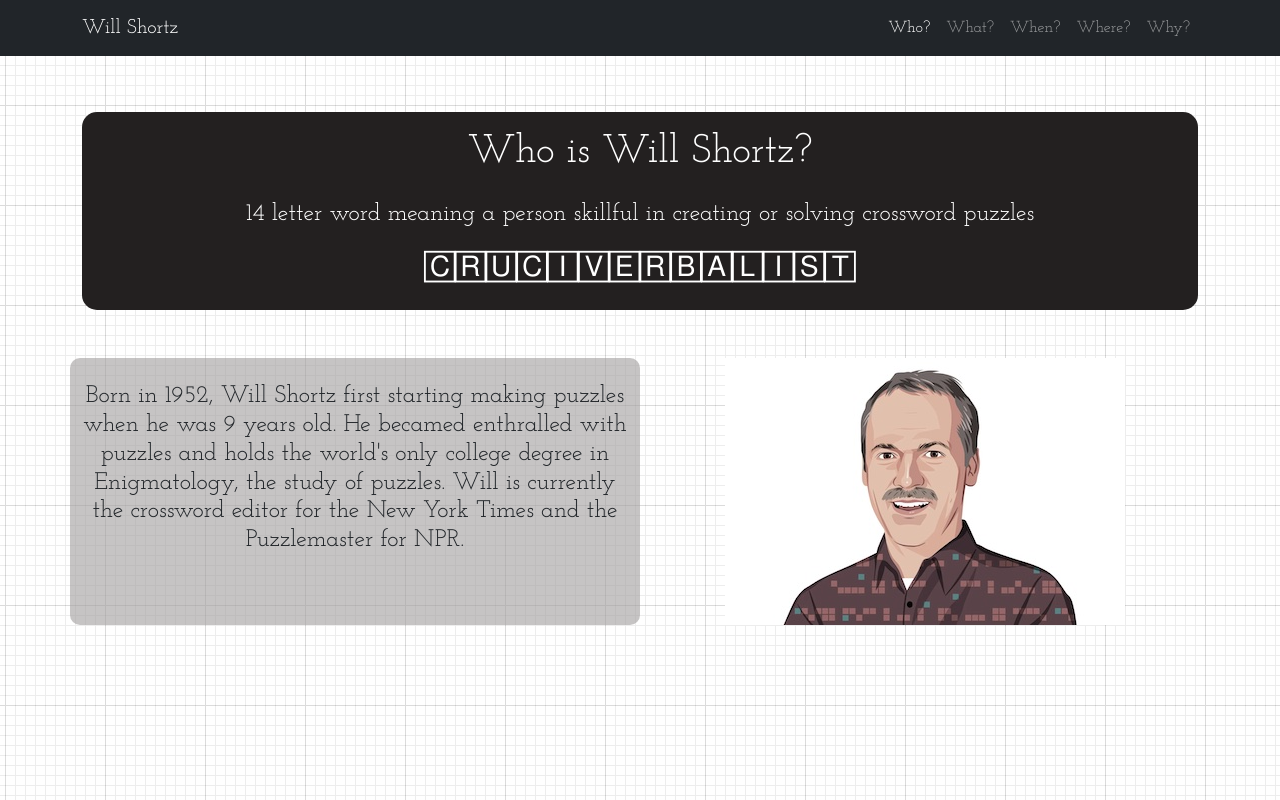
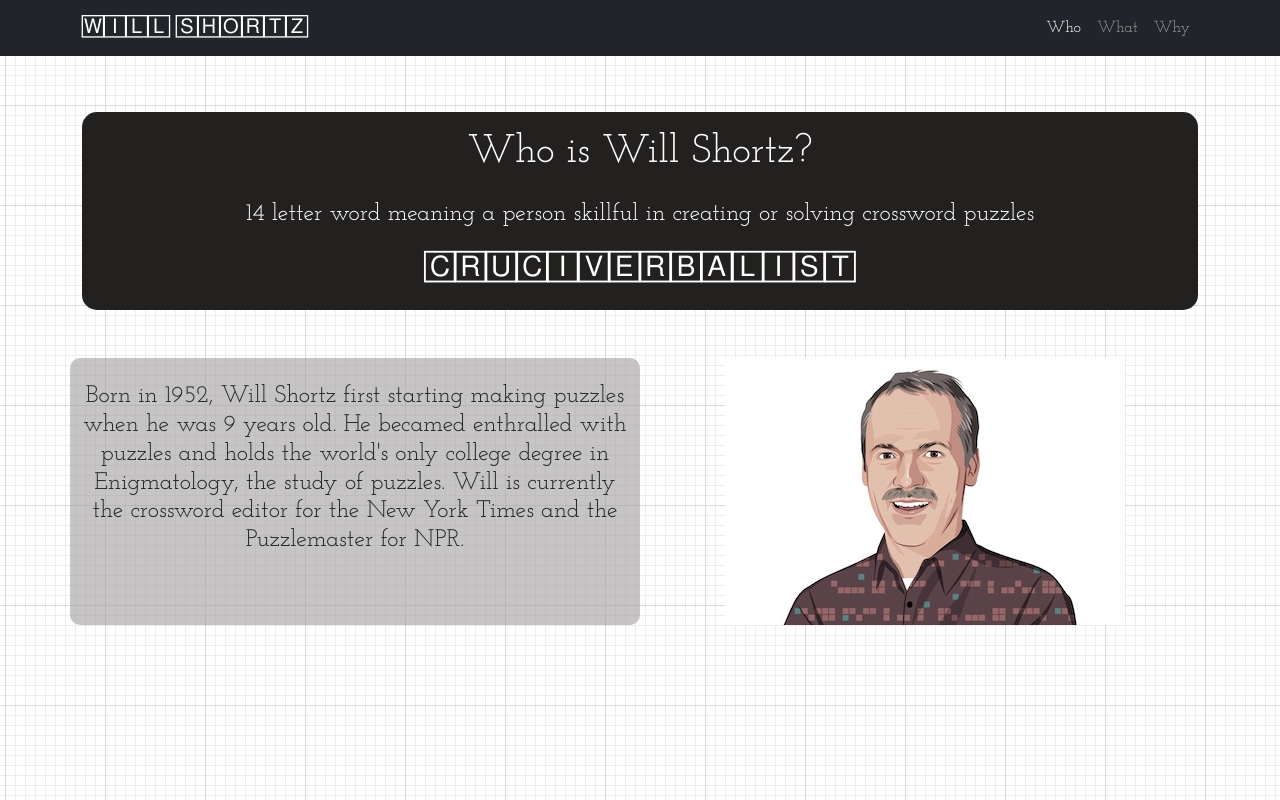
Before and after one commit to sophieespejo/influential-person, a React (Create React App) app: page /whoPage in a window 1280 px wide. Built offline with nearby package versions, Linux system fonts and the light colour scheme.

Commit message:
changes to who and what pages

```diff
--- a/public/index.html
+++ b/public/index.html
@@ -30,7 +30,7 @@
       work correctly both with client-side routing and a non-root public URL.
       Learn how to configure a non-root public URL by running `npm run build`.
     -->
-    <title>React App</title>
+    <title>Inspirational Person</title>
   </head>
   <body>
     <noscript>You need to enable JavaScript to run this app.</noscript>
--- a/src/App.js
+++ b/src/App.js
@@ -1,10 +1,11 @@
 import './App.css';
 import WelcomePageComponent from './welcomePage/welcomePageComponent';
 import WhoPageComponent from './whoPage/whoPageComponent';
+import WhatPageComponent from './whatPage/whatPageComponent';
 import {Navbar, Container, Nav} from 'react-bootstrap';
 import 'bootstrap/dist/css/bootstrap.min.css';
 import {BrowserRouter, Routes, Route, Link } from 'react-router-dom';
-import {LinkContainer} from 'react-router-bootstrap'
+import {LinkContainer} from 'react-router-bootstrap';
 
 
 function App() {
@@ -14,22 +15,24 @@
         <Navbar bg="dark" variant="dark">
           <Container>
             <LinkContainer to="/">
-                <Navbar.Brand>Will Shortz</Navbar.Brand>
+                <Navbar.Brand>🅆🄸🄻🄻 🅂🄷🄾🅁🅃🅉</Navbar.Brand>
             </LinkContainer>
             <Nav className="">
               <LinkContainer to="whoPage">
-                <Nav.Link>Who?</Nav.Link>
+                <Nav.Link>Who</Nav.Link>
               </LinkContainer>
-              <Nav.Link href="#features">What?</Nav.Link>
-              <Nav.Link href="#pricing">When?</Nav.Link>
-              <Nav.Link href="#features">Where?</Nav.Link>
-              <Nav.Link href="#pricing">Why?</Nav.Link>
+              <LinkContainer to="whatPage">
+                <Nav.Link>What</Nav.Link>
+              </LinkContainer>
+
+              <Nav.Link href="#pricing">Why</Nav.Link>
             </Nav>
           </Container>
         </Navbar>
         <Routes>
           <Route path="/" element={<WelcomePageComponent/>}/>
           <Route path="whoPage" element={<WhoPageComponent/>}/>
+          <Route path="whatPage" element={<WhatPageComponent/>}/>
         </Routes>
       </BrowserRouter>
       {/* <WelcomePageComponent /> */}
--- a/src/whatPage/whatPageComponent.js
+++ b/src/whatPage/whatPageComponent.js
@@ -0,0 +1,37 @@
+import {Container, Row, Col, Button, Navbar} from 'react-bootstrap';
+import { LinkContainer } from 'react-router-bootstrap';
+import '../whoPage/whoPage.css';
+
+export default function WhatPageComponent()
+{
+    return (
+        <Container>
+            <Container className="whoContainer whoTxt">
+                <Row className="mt-5 pt-3">
+                    <h1>What does it mean to be a cruciverbalist?</h1>
+                </Row>
+            </Container>
+            <Row className="mt-5">
+                    <Container>
+                        <div>
+                            <iframe
+                                width="560"
+                                height="315"
+                                src="https://www.youtube.com/embed/aAqQnXHd7qk"
+                                title="YouTube video player"
+                                frameborder="0"
+                                allow="accelerometer; autoplay; clipboard-write; encrypted-media; gyroscope; picture-in-picture"
+                                allowfullscreen >
+                            </iframe>
+                        </div>
+                    </Container>
+                    <Container className= "whoDescTxt1 mt-3">
+                        <p className="headerTxt pt-2 pb-2">Will Shortz has been the editor of the New York Times crossword puzzles since 1993, but what does that job position actually entail? <br/>
+                        </p>
+                        <h4>As the clip above illustrates, there's a lot of thought given when creating a crossword puzzle. Will receives around 100 puzzles a week from various contributors and must look through each submission, correspond with the cruciverbalist, and check and recheck every word and fact of the puzzle. He also goes through each puzzle and assures that the clues for each puzzle is appropriately challenging for the day of the week. Will uses a plethora of books at his disposal to fact..
+                        </h4>
+                    </Container>
+            </Row>
+        </Container>
+    )
+}
```
Also changed, not shown: src/whoPage/whoPage.css (+15 -0 lines).
